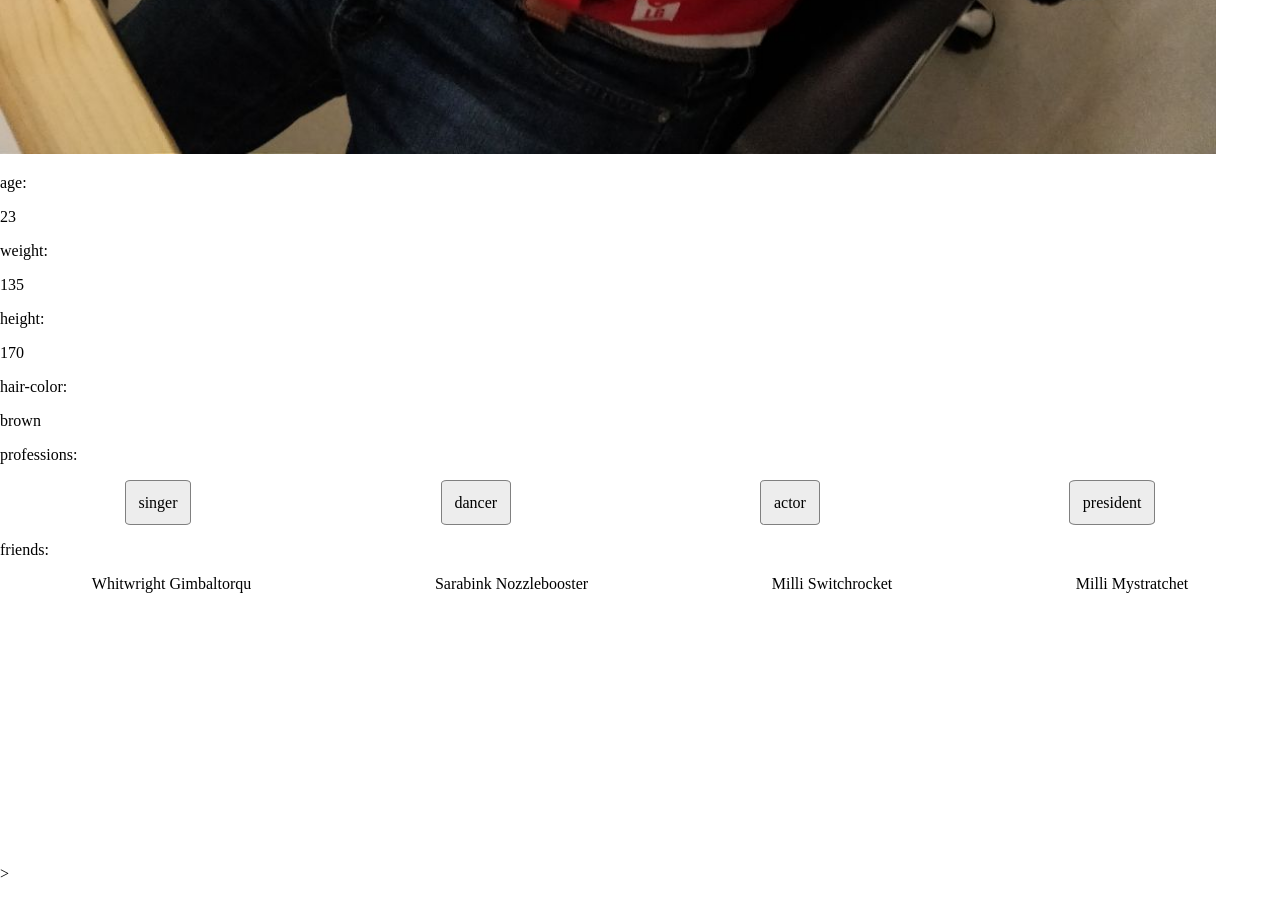
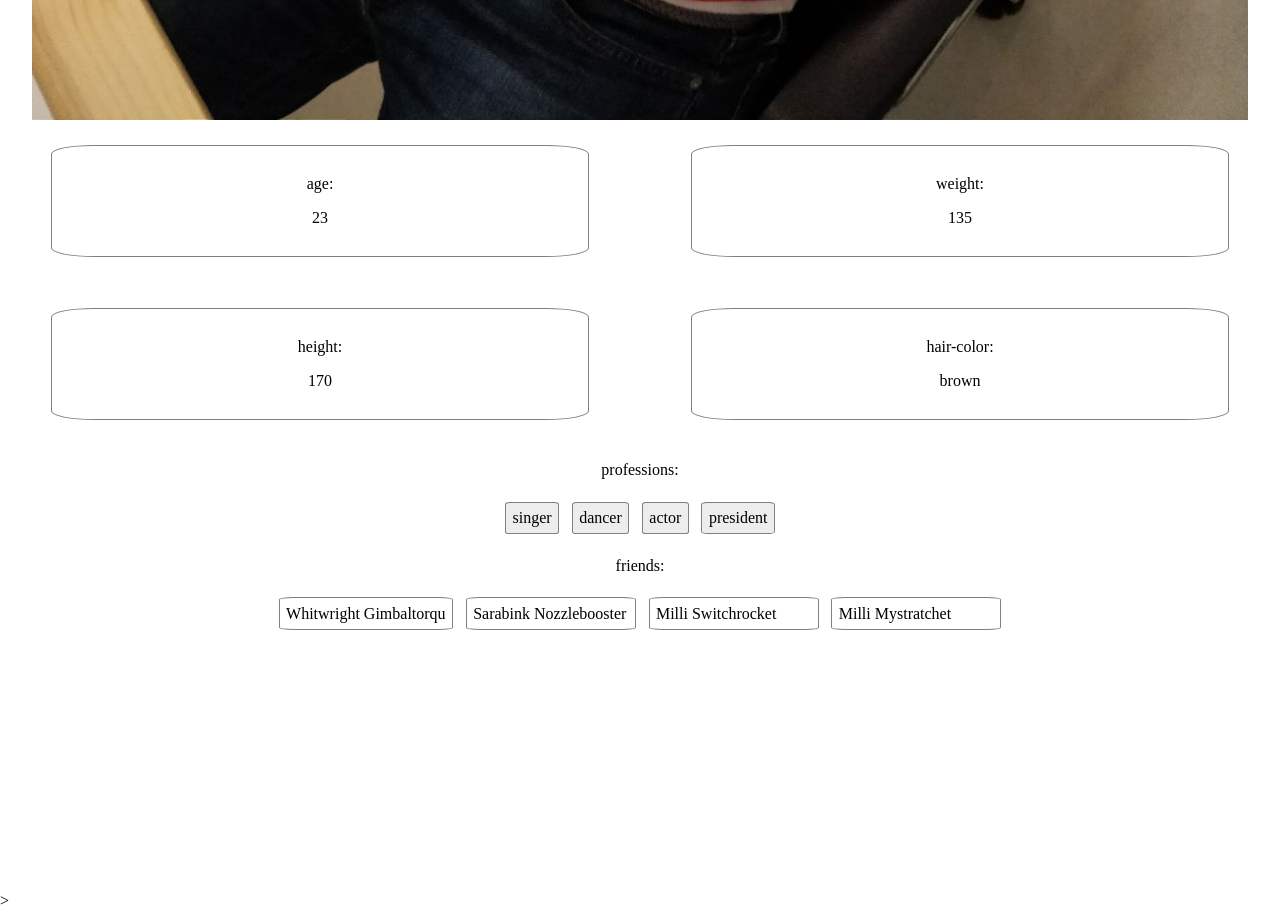
Before and after one commit to danielleleb/gnomes-frontend, an Angular app: page / in a window 1280 px wide. Shown: the part 1560-2470 px from the top of the page. Before the commit the page ends 2443 px from the top, so only its background shows below. Built offline with nearby package versions, Linux system fonts and the light colour scheme.

Commit message:
working on gnome-card css, added landing page

```diff
--- a/src/app/app.module.ts
+++ b/src/app/app.module.ts
@@ -5,13 +5,15 @@ import { NgModule } from '@angular/core';
 import { AppComponent } from './app.component';
 import { GnomeCardComponent } from './components/gnome-card/gnome-card.component';
 import { HomePageComponent } from './pages/home-page/home-page.component';
+import { LandingPageComponent } from './pages/landing-page/landing-page.component';
 
 
 @NgModule({
   declarations: [
     AppComponent,
     GnomeCardComponent,
-    HomePageComponent
+    HomePageComponent,
+    LandingPageComponent
   ],
   imports: [
     BrowserModule
--- a/src/app/components/gnome-card/gnome-card.component.css
+++ b/src/app/components/gnome-card/gnome-card.component.css
@@ -2,18 +2,53 @@
     width: 95%;
 }
 .gnome-card ul {
-    list-style: none;
-    display: flex;
-    flex-direction: row;
-    justify-content: space-around;
-    padding: 0;
+
 }
 .gnome-card {
     padding-bottom: 20%;
+    display: flex;
+    flex-direction: column;
+    align-items: center;
 }
+.professions-list,
+.friends-list {
+    list-style: none;
+    display: flex;
+    flex-flow: row wrap;
+    justify-content: space-around;
+    align-content: center;
+    padding: 0;
+    margin: 0;
+}
+
 .professions-list li {
+   border: 1px solid grey;
+    border-radius: 8%;
+    background-color: rgba(214, 214, 214, 0.446);
+    margin: .4em;
+    padding: .4em;
+}
+
+.friends-list li{
+    min-width: 170px;
+    margin: .4em;
     border: 1px solid grey;
     border-radius: 8%;
+    padding: .4em;
+}
+.physical-info-container{
+    display: flex;
+    flex-wrap: wrap;
+    flex-direction: row;
+    width: 100%;
+    justify-content: space-around;
+}
+
+.physical-info-container div{
+    border: 1px solid gray;
+    border-radius: 8%;
     padding: 1%;
-    background-color: rgba(214, 214, 214, 0.446);
+    width: 42%;
+    margin: 2%;
+    text-align: center;
 }
--- a/src/app/components/gnome-card/gnome-card.component.html
+++ b/src/app/components/gnome-card/gnome-card.component.html
@@ -3,18 +3,29 @@
 
   <img class="gnome-img" src="../../assets/images/sleepysheng.jpeg" alt="gnome-image">
 
+  <div class="physical-info-container">
+    <div>
       <p class="gnome-info-label">age:</p>
       <p>23</p>
+    </div>
 
+    <div>
       <p class="gnome-info-label">weight:</p>
       <p>135</p>
+    </div>
 
+    <div>
       <p class="gnome-info-label">height:</p>
       <p>170</p>
+    </div>
 
+    <div>
       <p class="gnome-info-label">hair-color:</p>
       <p>brown</p>
+    </div>
   <!-- do hair-color using sass maybe with text-outline for visibility!! -->
+  </div>
+
   <p class="gnome-info-label">professions:</p>
   <ul class="professions-list">
     <li>singer</li>
@@ -24,7 +35,7 @@
   </ul>
   <!-- use a tag-like display for each profession and maybe thumbnails for friends?-->
   <p class="gnome-info-label">friends:</p>
-  <ul>
+  <ul class="friends-list">
     <li>Whitwright Gimbaltorqu</li>
     <li>Sarabink Nozzlebooster</li>
     <li>Milli Switchrocket</li>
--- a/src/app/pages/home-page/home-page.component.html
+++ b/src/app/pages/home-page/home-page.component.html
@@ -1,4 +1,2 @@
-<p>
-  home-page works!
-</p>
+
 <app-gnome-card></app-gnome-card>
--- /dev/null
+++ b/src/app/pages/landing-page/landing-page.component.html
@@ -0,0 +1,3 @@
+<p>
+  landing-page works!
+</p>
--- /dev/null
+++ b/src/app/pages/landing-page/landing-page.component.ts
@@ -0,0 +1,15 @@
+import { Component, OnInit } from '@angular/core';
+
+@Component({
+  selector: 'app-landing-page',
+  templateUrl: './landing-page.component.html',
+  styleUrls: ['./landing-page.component.css']
+})
+export class LandingPageComponent implements OnInit {
+
+  constructor() { }
+
+  ngOnInit() {
+  }
+
+}
```
Also changed, not shown: src/app/pages/landing-page/landing-page.component.css (added), 1 other file (tests, documents, lock files or other folders). Lines whose indentation alone changed are shown as unchanged.
